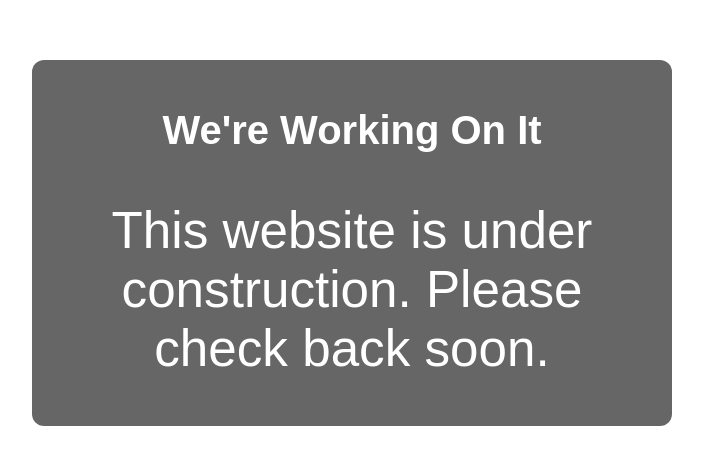
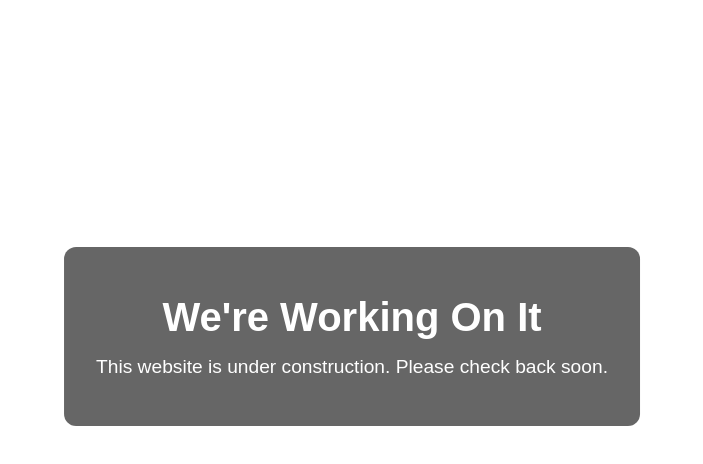
Before and after one commit to fregi-studiovendi/studiovendi, a plain HTML site: page index.html in a window 1280 px wide. Shown: the part 294-758 px from the top of the page, without its empty margins (288-991 px from the left). Drawn offline with Linux system fonts and the light colour scheme.

Commit message:
Update index.html

```diff
--- a/index.html
+++ b/index.html
@@ -33,11 +33,11 @@ body {
 }
     h1 {
       font-size: 2.5rem;
-      margin-bottom: 3rem;
+      margin-bottom: 1rem;
     }
 
     p {
-      font-size: 3.2rem;
+      font-size: 1.2rem;
     }
 
     @media (max-width: 600px) {
```
